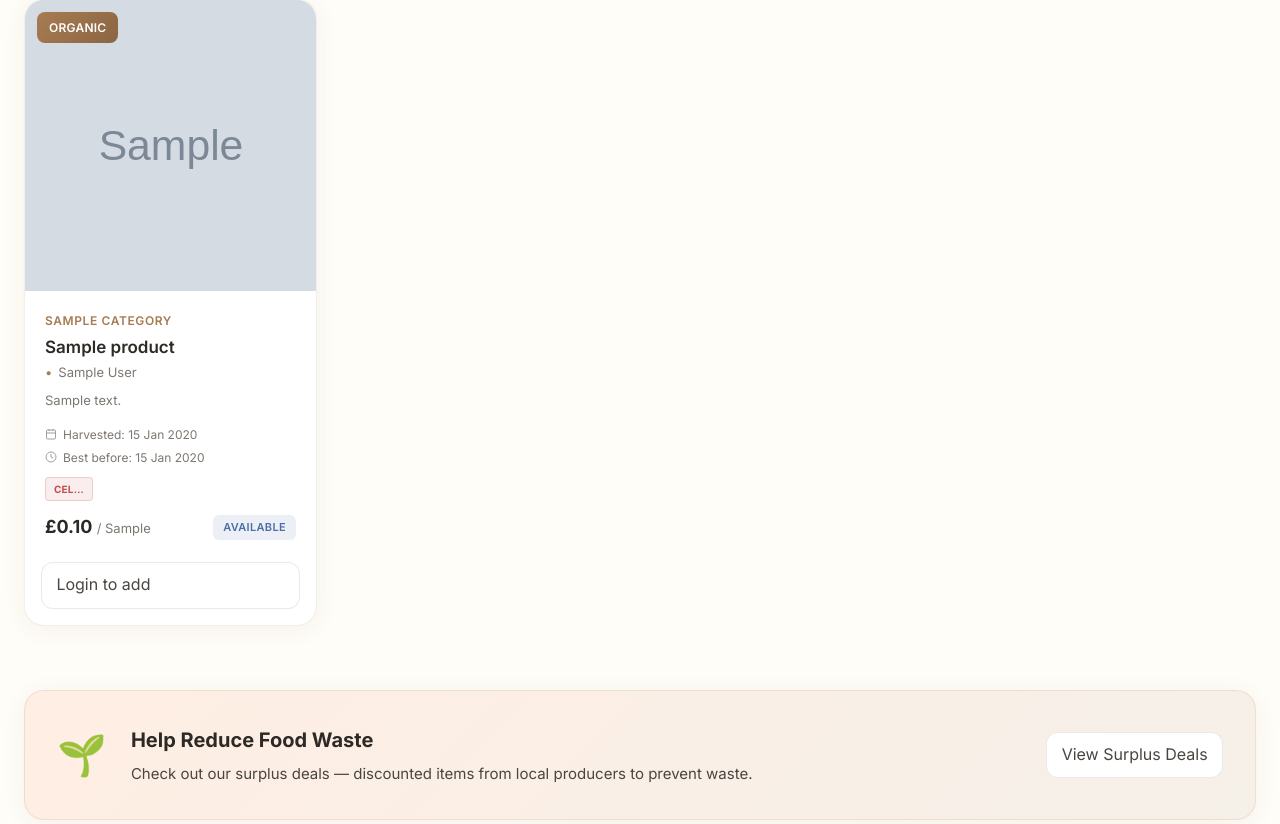
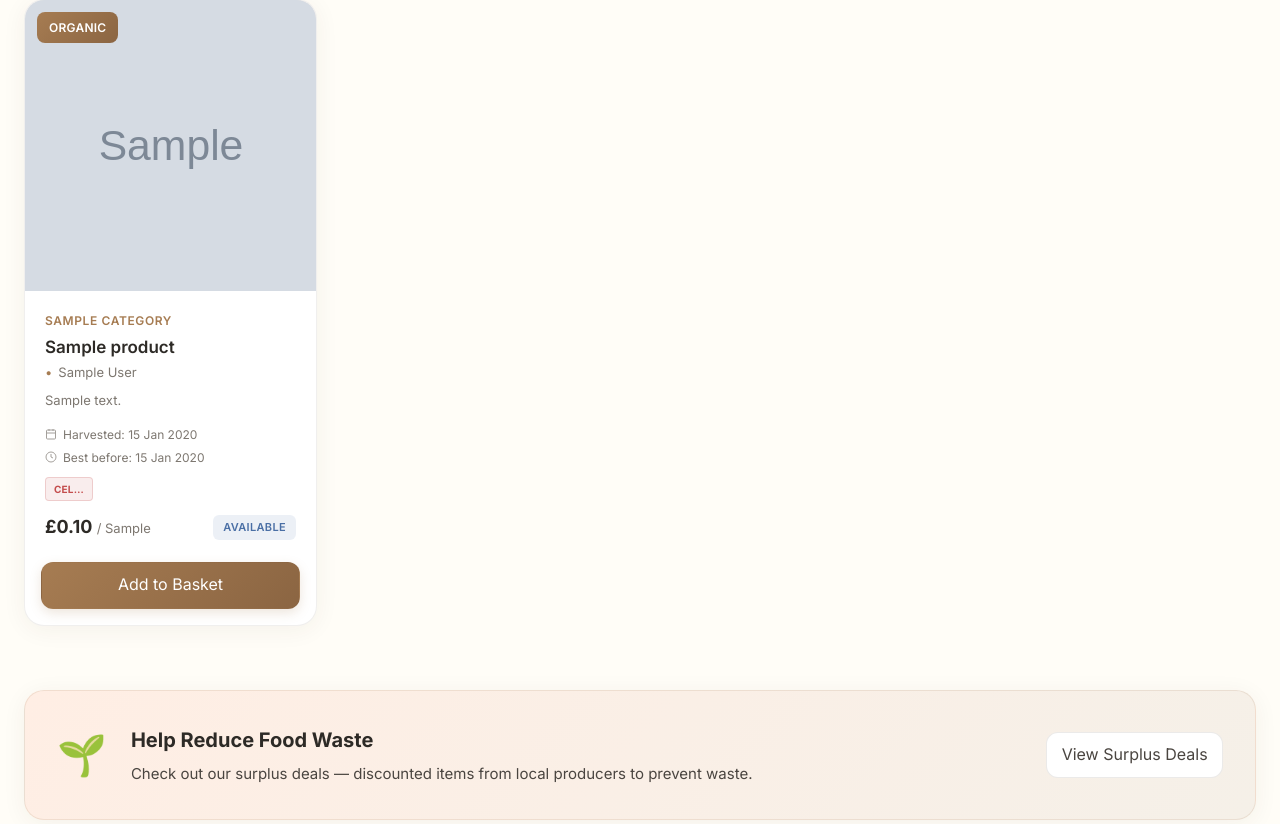
Before and after one commit to Mohamed-Elkiky/UFCFTR-30-3---Distributed-and-enterprise-software-development, a Django app: page / in a window 1280 px wide. Shown: the part 829-1653 px from the top of the page. Run offline with Django 4.2, Linux system fonts and the light colour scheme; data comes from the database, SQL or seed files in the repository; tables that the repository leaves empty hold one stand-in row (values such as "Sample post"); grey boxes marked "Sample" are stand-in pictures; parts of the project's set-up code (start-up, migrations or seed data) failed here and were passed over.

Commit message:
guest checkout

```diff
--- a/templates/marketplace/home.html
+++ b/templates/marketplace/home.html
@@ -176,15 +176,13 @@
           </div>
         </a>
         <div class="product-card-actions">
-          {% if user.is_authenticated and user.is_customer %}
+          {% if user.is_authenticated and user.is_producer %}
+          {% else %}
             <form method="post" action="{% url 'cart:cart_add' product.pk %}">
               {% csrf_token %}
               <input type="hidden" name="quantity" value="1">
               <button type="submit" class="btn btn--primary btn--full">Add to Basket</button>
             </form>
-          {% elif user.is_authenticated %}
-          {% else %}
-            <a href="{% url 'accounts:login' %}?next={{ request.path }}" class="btn btn--ghost btn--full">Login to add</a>
           {% endif %}
         </div>
       </article>
@@ -242,10 +240,10 @@
       const availLabel = p.availability === 'in_season' ? 'In Season'
         : p.availability === 'available_year_round' ? 'Available' : p.availability;
 
-      const actionHTML = isCustomer
-        ? `<form method="post" action="/cart/add/${p.id}/"><input type="hidden" name="csrfmiddlewaretoken" value="${getCookie('csrftoken')}"><input type="hidden" name="quantity" value="1"><button type="submit" class="btn btn--primary btn--full">Add to Basket</button></form>`
-        : isAuthenticated ? ''
-        : `<a href="/accounts/login/" class="btn btn--ghost btn--full">Login to add</a>`;
+      const isProducer = {{ user.is_producer|yesno:"true,false" }};
+      const actionHTML = isProducer
+        ? ''
+        : `<form method="post" action="/cart/add/${p.id}/"><input type="hidden" name="csrfmiddlewaretoken" value="${getCookie('csrftoken')}"><input type="hidden" name="quantity" value="1"><button type="submit" class="btn btn--primary btn--full">Add to Basket</button></form>`;
 
       return `
         <article class="product-card">
```
Also changed, not shown: templates/marketplace/product_detail.html (+3 -5 lines).
